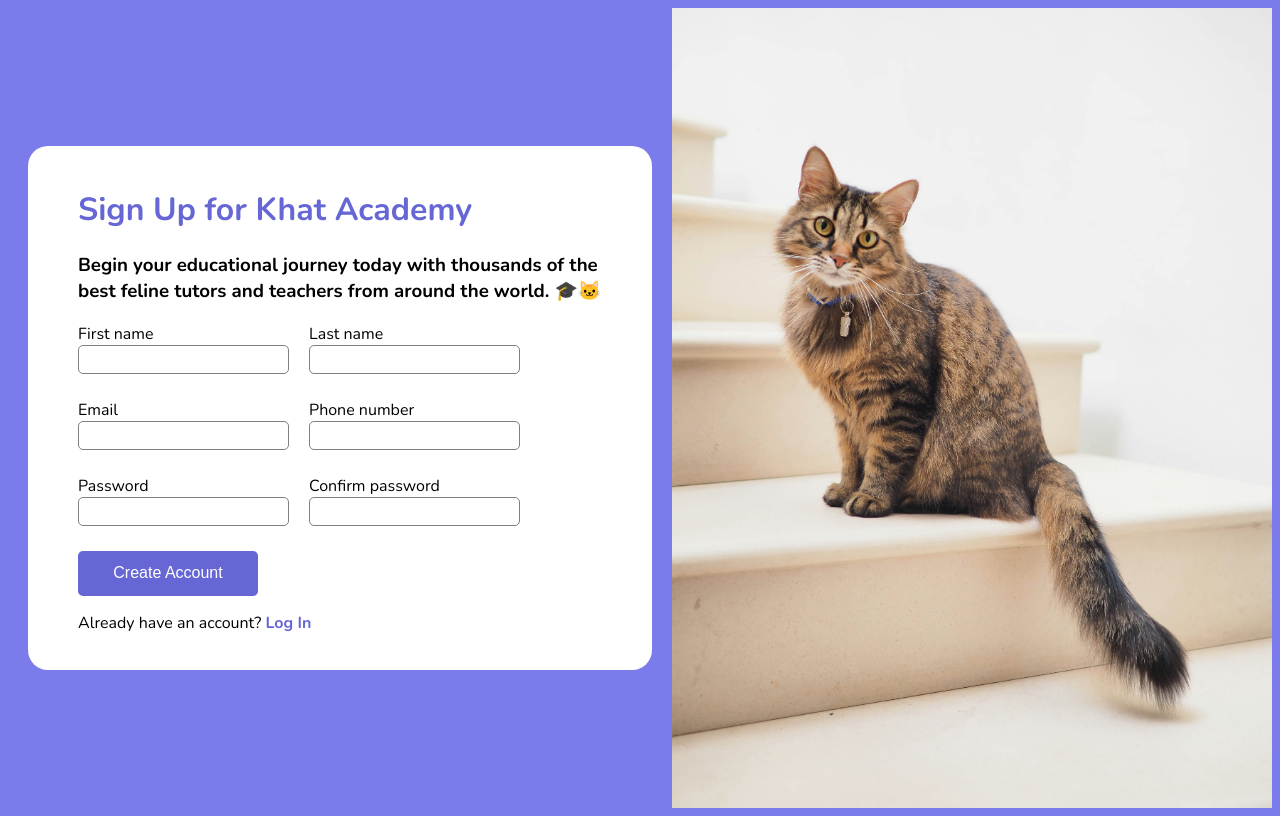
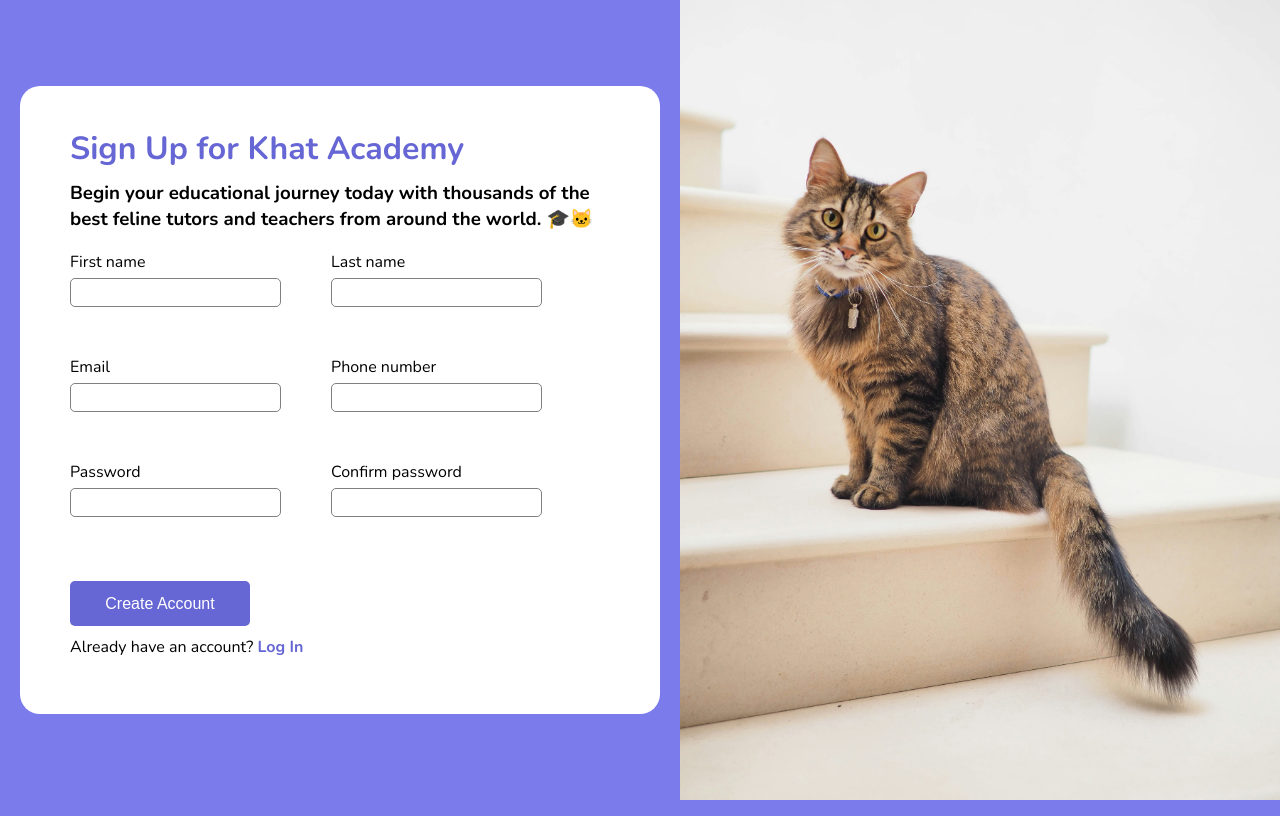
Before and after one commit to slabwu/sign-up-form, a plain HTML site: page index.html in a window 1280 px wide. Drawn offline with nearby package versions, Linux system fonts and the light colour scheme.

Commit message:
Improve alignment

```diff
--- a/style.css
+++ b/style.css
@@ -2,12 +2,13 @@ body {
     display: flex;
     background-color: rgb(123, 123, 235);
     font-family: 'Nunito', sans-serif;
+    margin: 0;
 }
 
 form {
     display: grid;
     grid: 1fr 1fr 1fr / 1fr 1fr;
-    gap: 20px;
+    gap: 5px 50px;
     margin-bottom: 20px;
     width: 200px;
 }
@@ -15,11 +16,13 @@ form {
 form div {
     display: flex;
     flex-direction: column;
+    height: 100px;
 }
 
 img {
-    width: 600px;
+    max-width: auto;
     height: 100vh;
+    object-fit: cover;
 }
 
 .main {
@@ -33,12 +36,13 @@ img {
 .form {
     background-color: white;
     margin: 0 20px 0;
-    padding: 20px 50px 20px;
+    padding: 20px 50px 40px;
     border-radius: 20px;
-    width: 100%;
+    min-width: 440px;
 }
 
 input {
+    margin-top: 5px;
     width: 200px;
     height: 25px;
     border-radius: 5px;
@@ -48,6 +52,7 @@ input {
 
 input:invalid {
     border-color: red;
+    height: 25px;
 }
 
 button {
@@ -76,12 +81,20 @@ a, h1 {
     color: red;
     margin-top: 5px;
 }
+h1 {
+    margin-bottom: 10px;
+}
 
 h3 {
     max-width: 550px;
+    margin-top: 0px;
 }
 
-@media (max-width:110px){
+p {
+    margin-top: 10px;
+}
+
+@media (max-width:1100px){
     img{
         display:none;
     }
```
